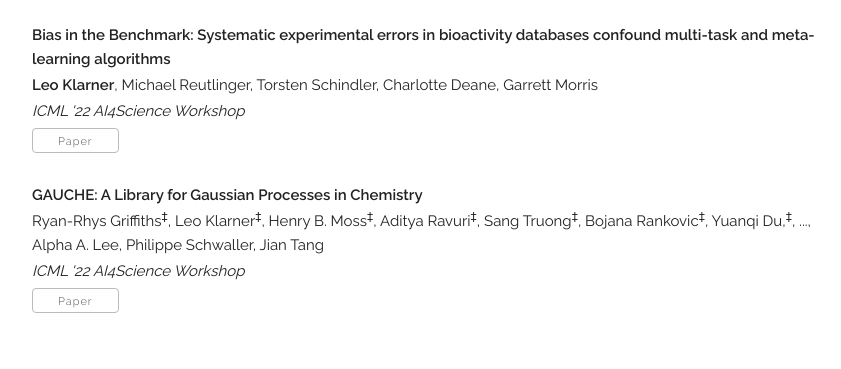
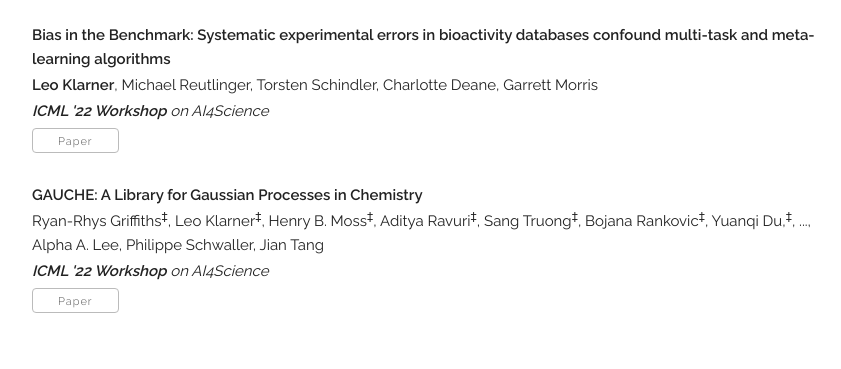
Before and after one commit to leojklarner/leojklarner.github.io, a Jekyll site: the page built from index.html, in a window 1280 px wide. Shown: the part 788-1157 px from the top of the page, without its empty margins (208-1049 px from the left). Built offline with Jekyll 4.4.1, drawn with Linux system fonts in a browser that asks for light colours; some web fonts are replaced.

```diff
--- a/_data/publications.yaml
+++ b/_data/publications.yaml
@@ -2,12 +2,12 @@ papers:
 
   - title: "Bias in the Benchmark: Systematic experimental errors in bioactivity databases confound multi-task and meta-learning algorithms"
     authors: "<b>Leo Klarner</b>, Michael Reutlinger, Torsten Schindler, Charlotte Deane, Garrett Morris"
-    venue: "ICML '22 AI4Science Workshop"
+    venue: "<b>ICML '22 Workshop</b> on AI4Science"
     paper_pdf: "/assets/bias_in_the_benchmark.pdf"
     selected: y
 
   - title: "GAUCHE: A Library for Gaussian Processes in Chemistry"
     authors: Ryan-Rhys Griffiths<sup>‡</sup>, Leo Klarner<sup>‡</sup>, Henry B. Moss<sup>‡</sup>, Aditya Ravuri<sup>‡</sup>, Sang Truong<sup>‡</sup>, Bojana Rankovic<sup>‡</sup>, Yuanqi Du,<sup>‡</sup>, ...,  Alpha A. Lee, Philippe Schwaller, Jian Tang
-    venue: "ICML '22 AI4Science Workshop"
+    venue: "<b>ICML '22 Workshop</b> on AI4Science"
     paper_pdf: "/assets/bias_in_the_benchmark.pdf"
     selected: y
```
